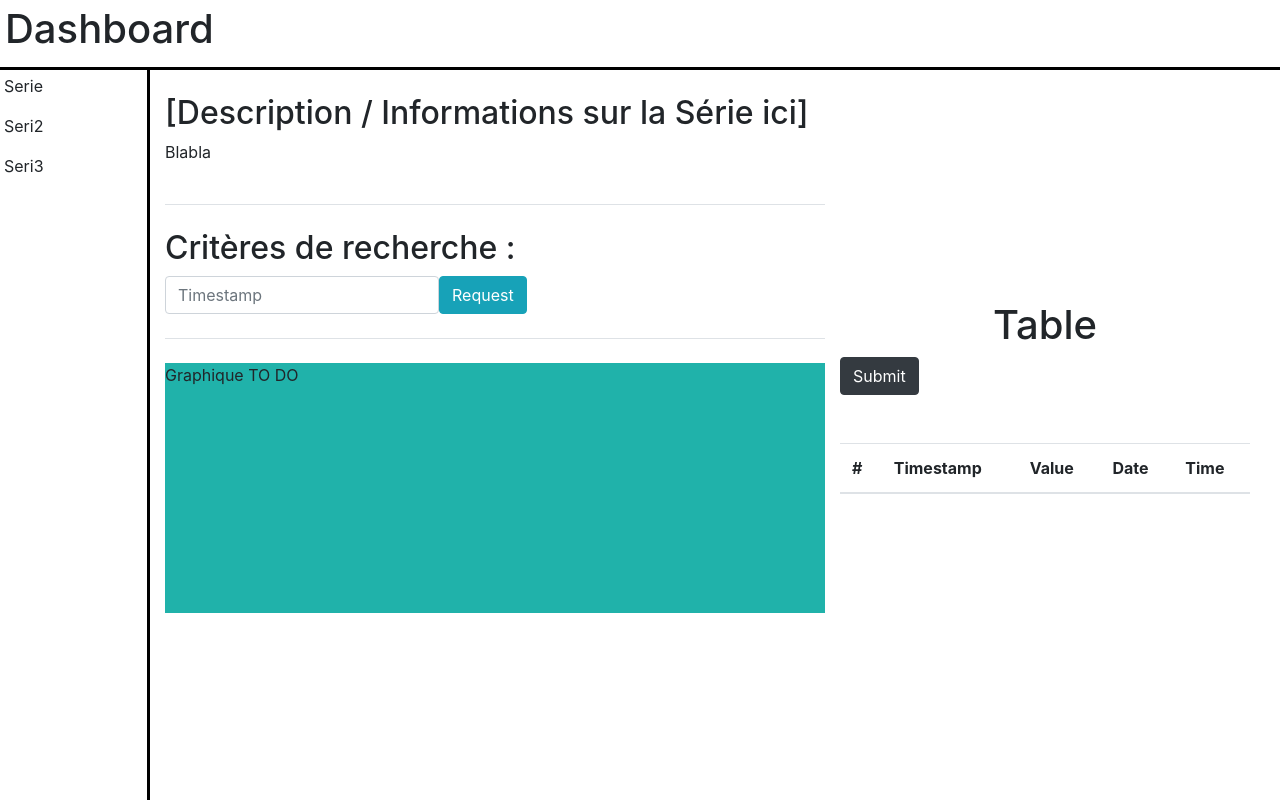
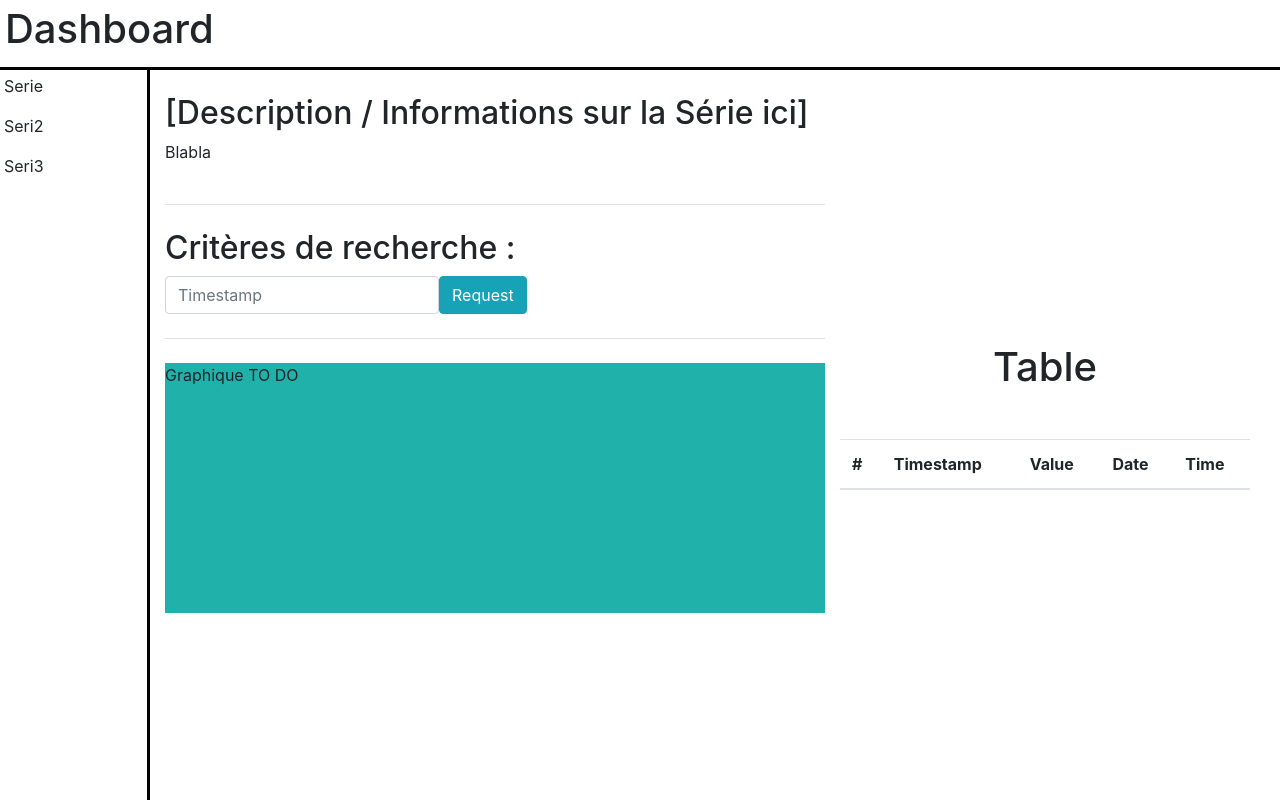
Before and after one commit to PierreTSE/2020-BDD-dashboard, a Vue app: page / in a window 1280 px wide. Built offline with nearby package versions, Linux system fonts and the light colour scheme.

Commit message:
cleaned code

```diff
--- a/src/components/Table.vue
+++ b/src/components/Table.vue
@@ -37,11 +37,11 @@
           step="1"
         />
       </div>
-
-    </form> -->
-     <button type="button" @click="jsonParse" class="btn btn-dark">
+     <button type="button" @click="onSubmit" class="btn btn-dark">
         Submit
       </button>
+    </form> -->
+
     <table class="table mt-5">
       <thead>
         <tr>
```
